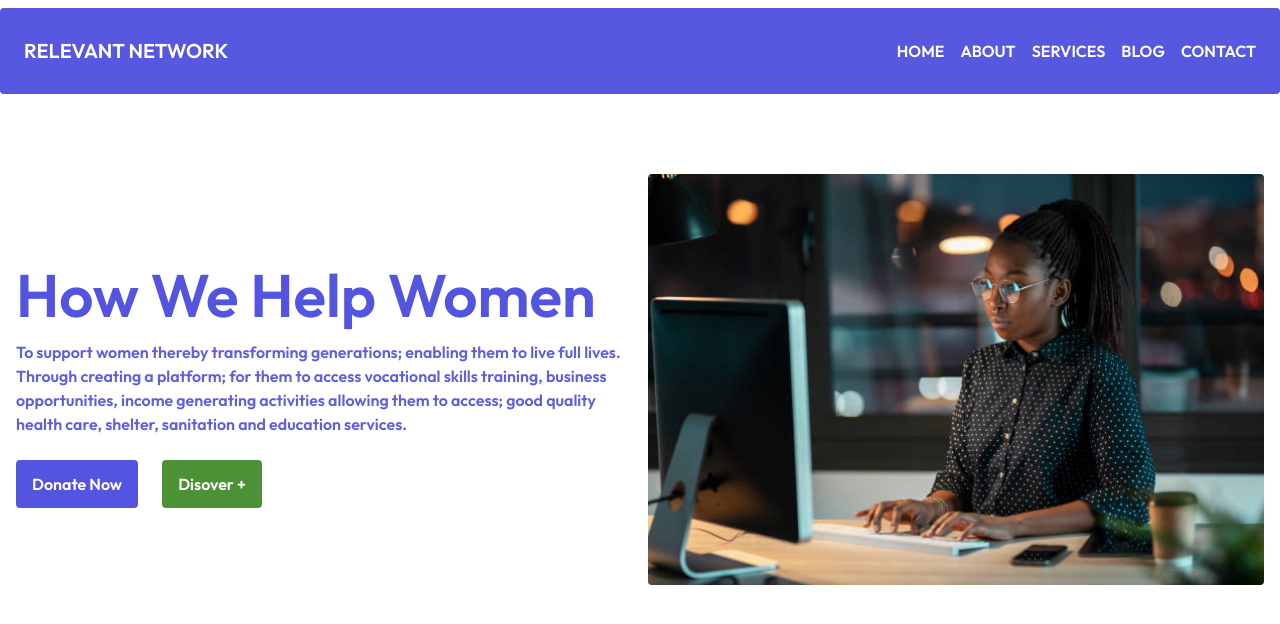
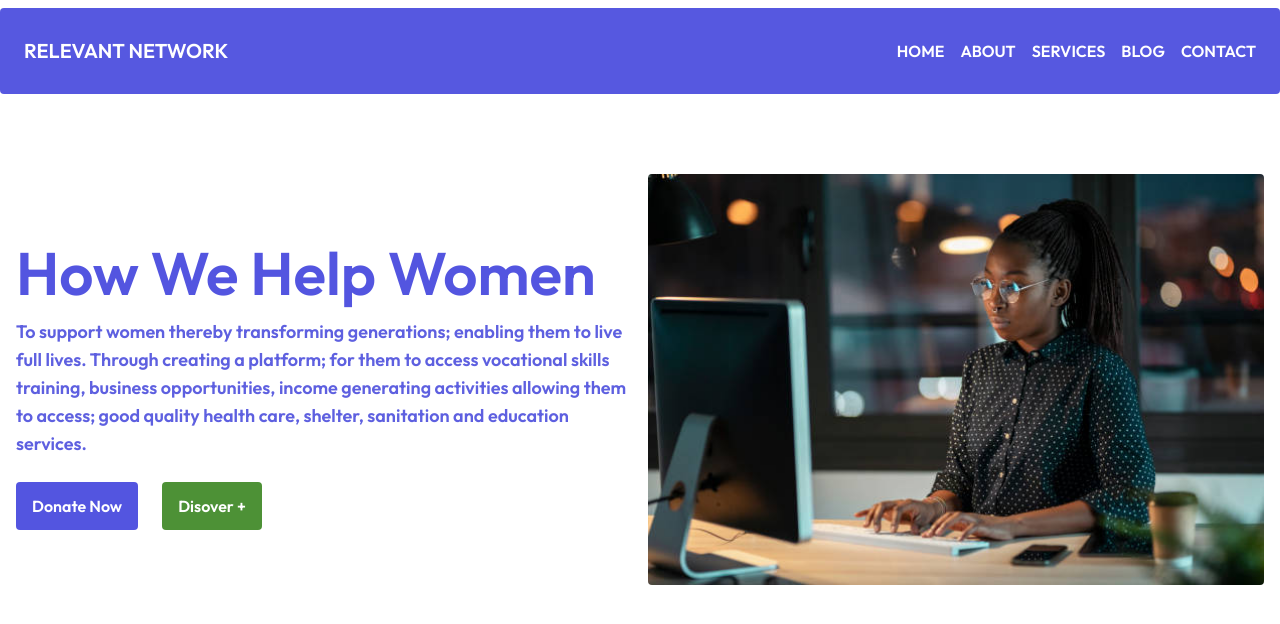
Before and after one commit to DC-21/relevant-network, a React (Vite) app: page / in a window 1280 px wide. Shown: the top 624 px of the page. Built offline with nearby package versions, Linux system fonts and the light colour scheme.

Commit message:
home page

```diff
--- a/src/pages/Home.tsx
+++ b/src/pages/Home.tsx
@@ -8,7 +8,7 @@ const Home = () => {
           <h1 className="text-[60px] font-weight: 800 text-[#5355e0]">
             How We Help Women
           </h1>
-          <p className="text-[#5e60e0]">
+          <p className="text-[#5e60e0] text-lg">
             To support women thereby transforming generations; enabling them to
             live full lives. Through creating a platform; for them to access
             vocational skills training, business opportunities, income
@@ -16,10 +16,10 @@ const Home = () => {
             care, shelter, sanitation and education services.
           </p>
           <div className="flex gap-6 mt-6">
-            <button className="py-3 px-4 text-white rounded bg-[#5355e0]">
+            <button className="py-3 px-4 text-white rounded bg-[#5355e0] hover:bg-[#7173f5]">
               Donate Now
             </button>
-            <button className="bg-[#4d9136] text-white rounded py-3 px-4">
+            <button className="bg-[#4d9136] hover:bg-[#64be46] text-white rounded py-3 px-4">
               Disover +
             </button>
           </div>
```
